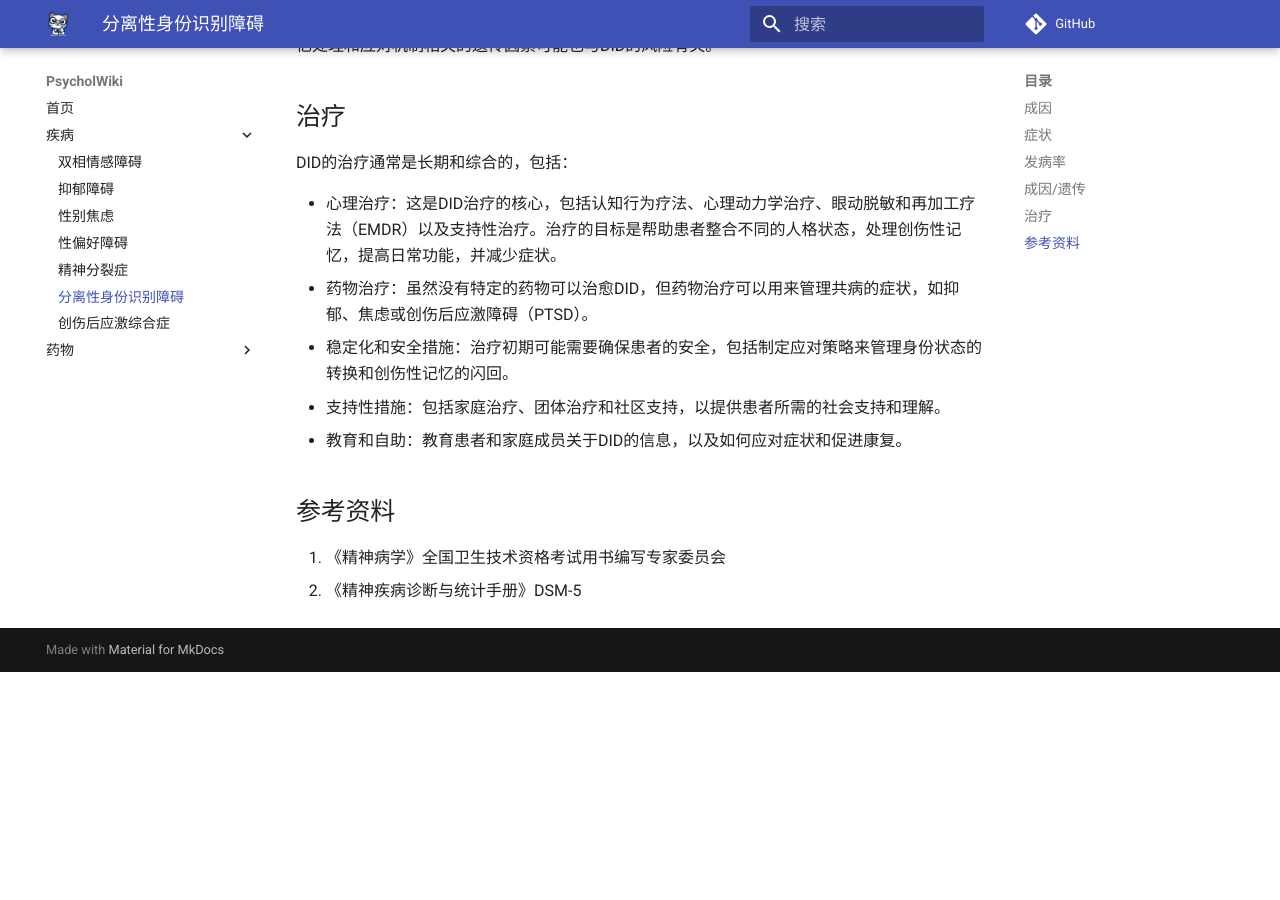
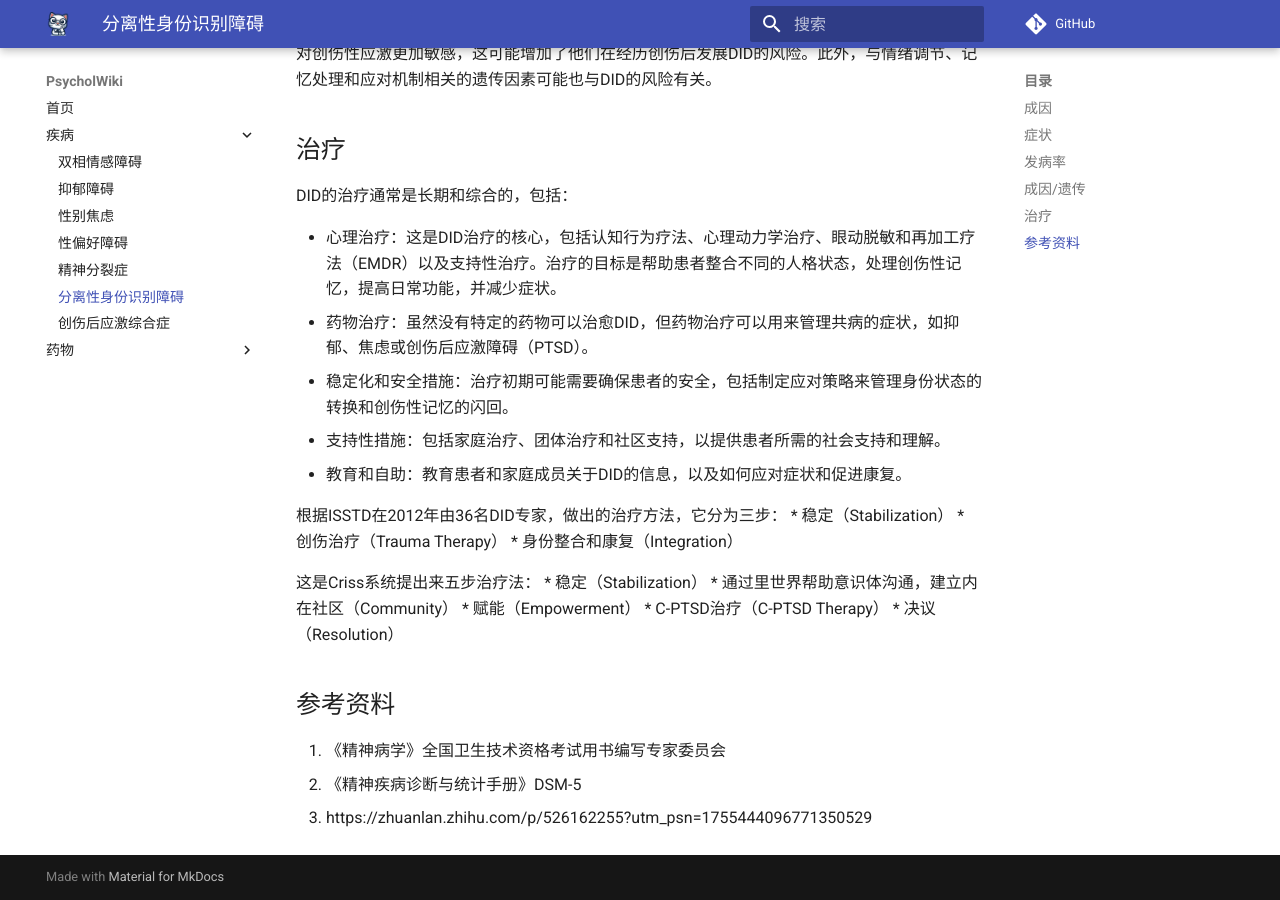
Before and after one commit to psycholcn/psychol-wiki, an MkDocs documentation site: the page built from docs/diseases/did.md, in a window 1280 px wide and 900 px high, scrolled down 1651 px. Built offline with MkDocs 1.6.1 and Material for MkDocs 9.7.7, drawn with Linux system fonts in a browser that asks for light colours; comment, search, counter and statistics services are not loaded; before the commit the page ends 2323 px from its top, so only the background shows below that.

Commit message:
修订did

```diff
--- a/docs/diseases/did.md
+++ b/docs/diseases/did.md
@@ -17,6 +17,7 @@ DID的确切原因尚不完全清楚，但研究表明，这种疾病通常与
 * 自我认同混淆：患者可能对自己的身份、价值观和生活目标感到困惑。
 * 抑郁和焦虑：患者可能会表现出抑郁和焦虑的症状。
 * 自杀倾向：部分患者可能会有自杀的想法或行为。
+* 共同主导：人格互相意识到对方存在的现象。
 * 其他心理和身体症状：如睡眠障碍、头痛、胃痛等，这些可能与解离性事件相关。
 
 在DID的分类上，通常不将其分为不同的亚型，而是根据症状的严重程度和表现来进行诊断。DID的诊断基于《精神疾病诊断与统计手册》（DSM-5）中列出的特定标准，这些标准包括：
@@ -49,7 +50,20 @@ DID的治疗通常是长期和综合的，包括：
 * 支持性措施：包括家庭治疗、团体治疗和社区支持，以提供患者所需的社会支持和理解。
 * 教育和自助：教育患者和家庭成员关于DID的信息，以及如何应对症状和促进康复。
 
+根据ISSTD在2012年由36名DID专家，做出的治疗方法，它分为三步：
+* 稳定（Stabilization）
+* 创伤治疗（Trauma Therapy）
+* 身份整合和康复（Integration）
+
+这是Criss系统提出来五步治疗法：
+* 稳定（Stabilization）
+* 通过里世界帮助意识体沟通，建立内在社区（Community）
+* 赋能（Empowerment）
+* C-PTSD治疗（C-PTSD Therapy）
+* 决议（Resolution）
+
 ## 参考资料
 
 1. 《精神病学》全国卫生技术资格考试用书编写专家委员会
 2. 《精神疾病诊断与统计手册》DSM-5
+3. https://zhuanlan.zhihu.com/p/526162255?utm_psn=1755444096771350529
```
